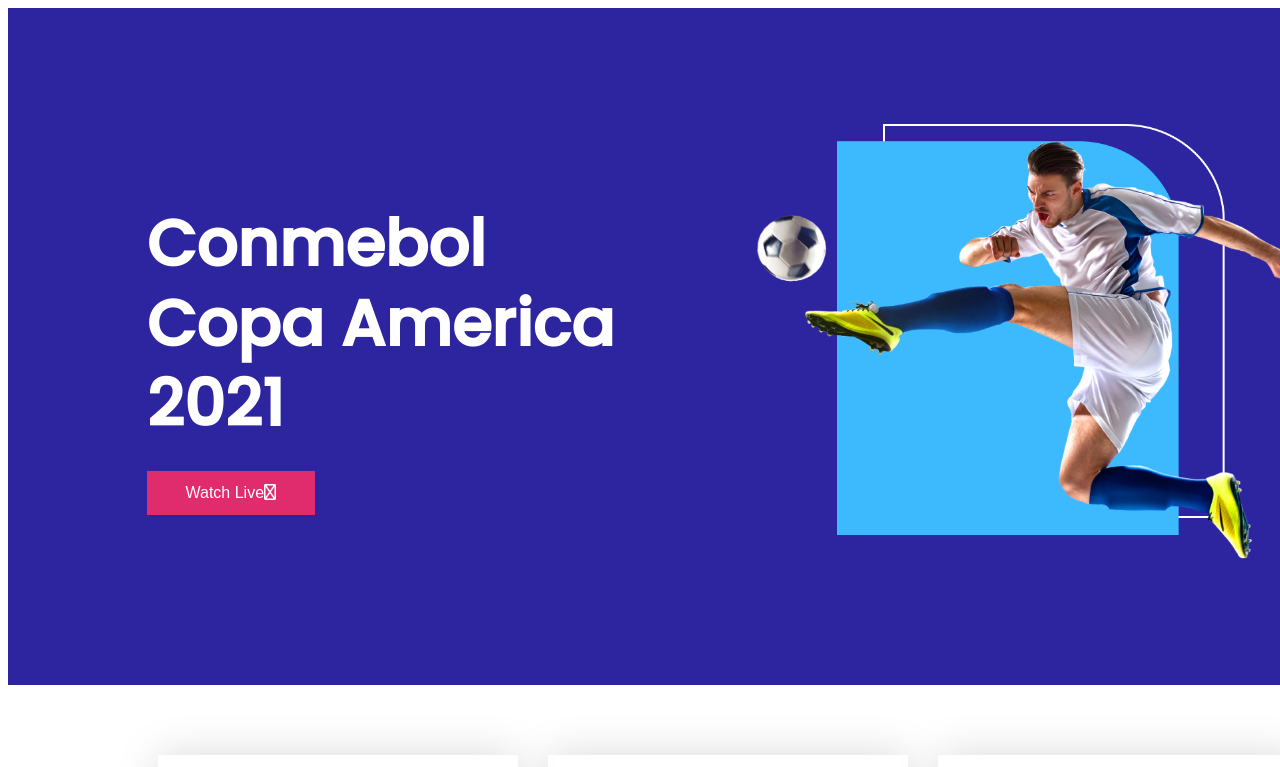
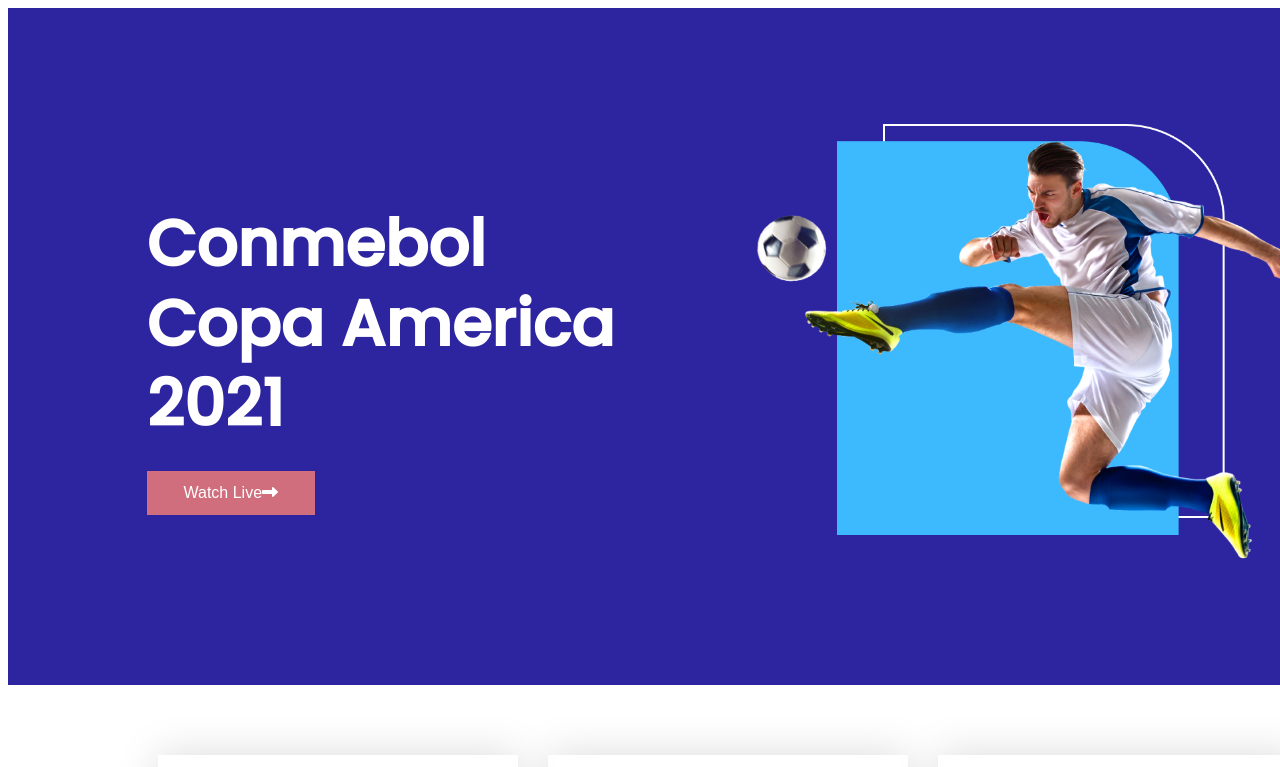
Before and after one commit to tahminaroshni/responsive-football, a plain HTML site: page index.html in a window 1280 px wide. In both pictures the pointer is over the button "Watch Live". Shown: the top 767 px of the page. Drawn offline with Linux system fonts and the light colour scheme.

Commit message:
transition added

```diff
--- a/index.html
+++ b/index.html
@@ -22,7 +22,7 @@
                         Copa America <br>
                         2021
                     </h1>
-                    <button class="banner-button">Watch Live<i class="fa-regular fa-arrow-right-long"></i></button>
+                    <button class="banner-button">Watch Live<i class="fa-solid fa-right-long"></i></button>
                 </div>
                 <div class="banner-thumbnail">
                     <img src="images/banner.png" alt="">
--- a/styles/style.css
+++ b/styles/style.css
@@ -33,6 +33,10 @@ body{
     height: 44px;
     border: none;
     padding: 10px 24px;
+}
+.banner-button:hover{
+    background-color: rgb(209, 110, 126);
+    transition: background-color 1s;
 }
 .banner-thumbnail img{
     width: 556.01px;
```
